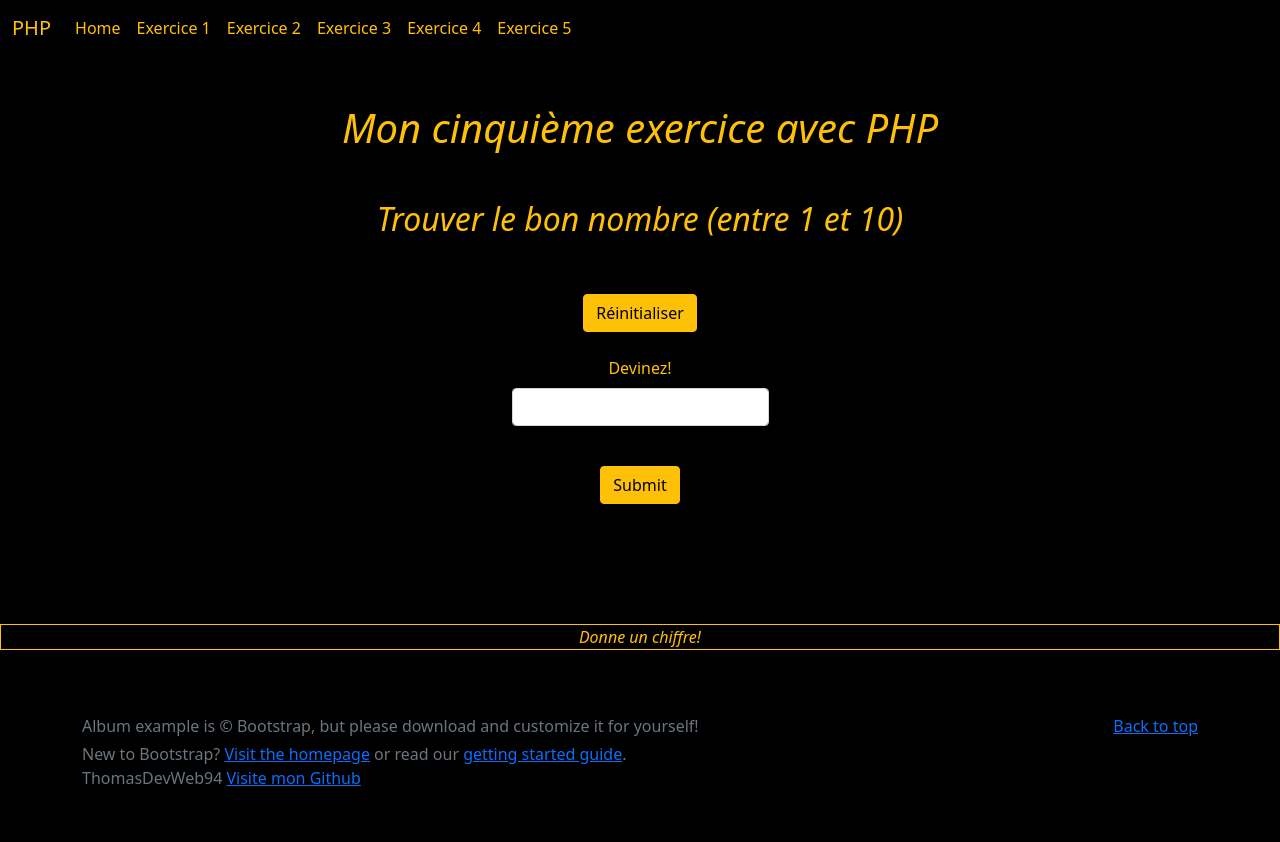
After one commit to Thomas94170/mon-site-en-PHP, a PHP site: page /testPHP5.php in a window 1280 px wide. The commit adds this page. Run offline with PHP 8.4, Linux system fonts and the light colour scheme.

Commit message:
correction

```diff
--- a/Exo2/menu.php
+++ b/Exo2/menu.php
@@ -23,6 +23,9 @@
                 <li class="nav-item">
                     <a class="nav-link text-warning" href="testPHP4.php">Exercice 4</a>
                 </li>
+                <li class="nav-item">
+                    <a class="nav-link text-warning" href="testPHP5.php">Exercice 5</a>
+                </li>
             </ul>
         </div>
     </div>
--- a/Exo2/testPHP.php
+++ b/Exo2/testPHP.php
@@ -42,7 +42,7 @@
                 echo $i . "*" . $_GET["number"] . "=" . $i * $_GET["number"] . "<br/>";
             }
         } else {
-            echo "<h3 class='fst-italic text-warning text-center'>Saisissez un chiffre!</h3>";
+            echo "<p class='fst-italic text-warning text-center'>Saisissez un chiffre!</p>";
         }
         ?>
 
--- a/Exo2/testPHP2.php
+++ b/Exo2/testPHP2.php
@@ -50,7 +50,7 @@
             // echo $txt . "<br/>";
             // }
         } else {
-            echo "<h3 class='fst-italic text-warning text-center'>Saisissez un chiffre!</h3>";
+            echo "<p class='fst-italic text-warning text-center'>Saisissez un chiffre!</p>";
         }
         ?>
 
--- a/Exo2/testPHP3.php
+++ b/Exo2/testPHP3.php
@@ -64,7 +64,7 @@
                 echo "<p class='fst-italic text-warning text-center'>Case de l'aire non cochée!</p>";
             }
         } else {
-            echo "<h3 class='fst-italic text-warning text-center'>Saisissez un chiffre!</h3>";
+            echo "<p class='fst-italic text-warning text-center'>Saisissez un chiffre!</p>";
         }
         ?>
 
--- a/Exo2/testPHP4.php
+++ b/Exo2/testPHP4.php
@@ -49,7 +49,7 @@
             $imc = ($_POST['poids'] / ($_POST['taille'] * ($_POST['taille']))) * 10000;
             echo "<p> L'imc est de  : " . $imc . "</p>";
         } else {
-            echo "<h3 class='fst-italic text-warning text-center'>Saisissez un chiffre!</h3>";
+            echo "<p class='fst-italic text-warning text-center'>Saisissez un chiffre!</p>";
         }
         ?>
 
--- /dev/null
+++ b/Exo2/testPHP5.php
@@ -0,0 +1,71 @@
+<!DOCTYPE html>
+<html lang="fr">
+
+<head>
+    <meta charset="UTF-8">
+    <meta http-equiv="X-UA-Compatible" content="IE=edge">
+    <meta name="viewport" content="width=device-width, initial-scale=1.0">
+    <title>Document</title>
+    <link href="https://cdn.jsdelivr.net/npm/bootstrap@5.0.2/dist/css/bootstrap.min.css" rel="stylesheet" integrity="sha384-EVSTQN3/azprG1Anm3QDgpJLIm9Nao0Yz1ztcQTwFspd3yD65VohhpuuCOmLASjC" crossorigin="anonymous">
+    <link rel="stylesheet" href="style.css">
+</head>
+
+<body>
+    <?php
+    include("menu.php");
+    $nbreAleatoire = rand(1, 10);
+    ?>
+    <br><br>
+    <h1 class="fst-italic text-warning text-center">Mon cinquième exercice avec PHP</h1>
+    <br><br>
+    <h2 class="fst-italic text-warning text-center">Trouver le bon nombre (entre 1 et 10)</h2>
+
+
+    <br><br>
+    <div class="d-flex justify-content-center">
+        <form action="#" method="POST">
+            <div class="d-flex justify-content-center">
+                <button type="submit" class="btn btn-warning">Réinitialiser</button>
+            </div>
+            <br>
+            <div class="mb-3 text-warning text-center">
+                <label for="chiffre" class="form-label text-warning">Devinez!</label>
+                <input type="number" class="form-control" id="chiffre" name="chiffre" required>
+            </div>
+            <br>
+            <div class="d-flex justify-content-center">
+                <button type="submit" class="btn btn-warning">Submit</button>
+            </div>
+            <br><br><br>
+
+        </form>
+    </div>
+    <br><br>
+
+    <div class="fst-italic text-warning text-center border border-warning table">
+        <?php
+        if (isset($_POST['chiffre'])) {
+            if ($nbreAleatoire === (int)$_POST['chiffre']) {
+                echo "<p class='fst-italic text-warning text-center'>Trouvé!</p>";
+            } elseif ((int)$_POST['chiffre'] < $nbreAleatoire) {
+                echo "<p class='fst-italic text-warning text-center'>Ton chiffre est plus petit que la bonne réponse</p>";
+            } elseif ((int)$_POST['chiffre'] > $nbreAleatoire) {
+                echo "<p class='fst-italic text-warning text-center'>Ton chiffre est plus grand que la bonne réponse</p>";
+            }
+        } else {
+            echo "<p class='fst-italic text-warning text-center'>Donne un chiffre!</p>";
+        }
+        ?>
+
+    </div>
+
+
+
+    <?php
+    include("footer.php");
+    ?>
+
+    <script src="https://cdn.jsdelivr.net/npm/bootstrap@5.0.2/dist/js/bootstrap.bundle.min.js" integrity="sha384-MrcW6ZMFYlzcLA8Nl+NtUVF0sA7MsXsP1UyJoMp4YLEuNSfAP+JcXn/tWtIaxVXM" crossorigin="anonymous"></script>
+</body>
+
+</html>
```
